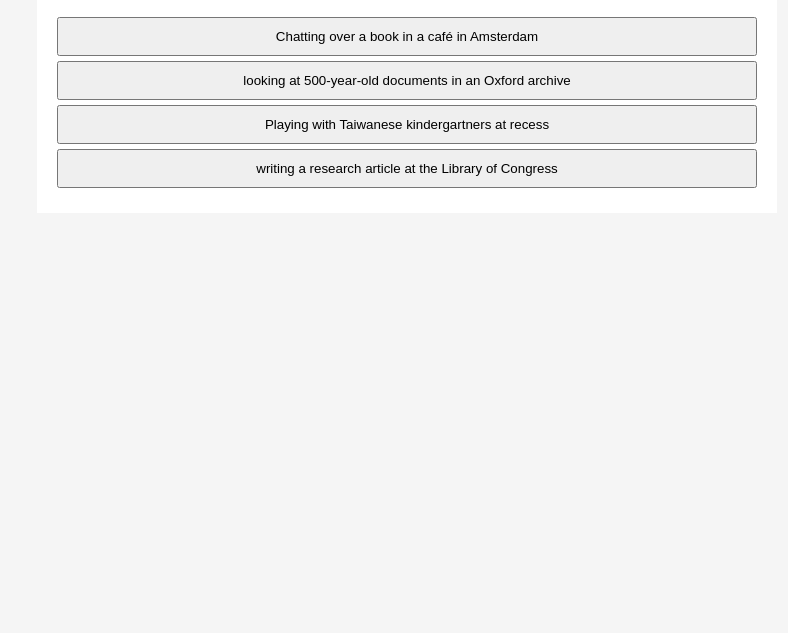
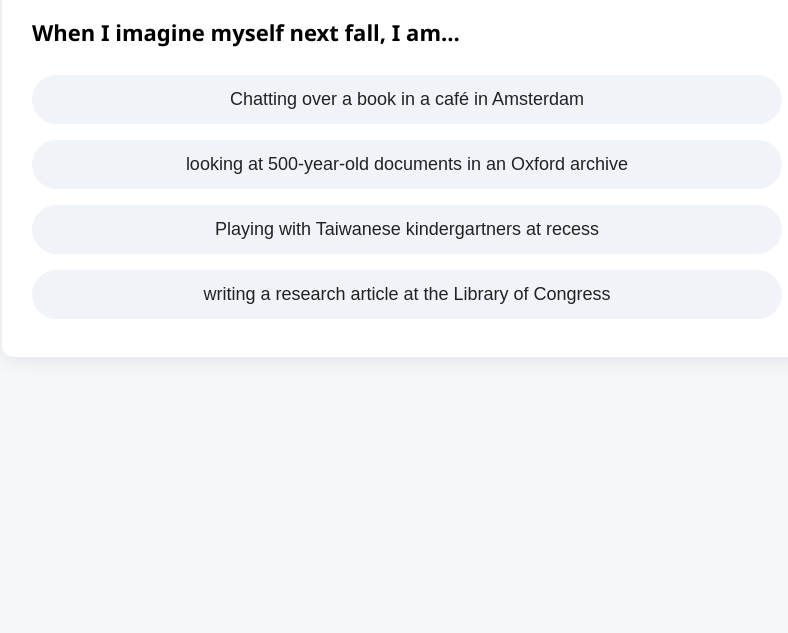
Before and after one commit to NSFPComms/quiz-wrapper, a plain HTML site: page WhichAwardQuiz.html in a window 1280 px wide. Shown: the part 167-800 px from the top of the page, without its empty margins (233-1021 px from the left). Drawn offline with Linux system fonts and the light colour scheme.

Commit message:
Update WhichAwardQuiz.html

```diff
--- a/WhichAwardQuiz.html
+++ b/WhichAwardQuiz.html
@@ -4,9 +4,71 @@
 <meta charset="UTF-8">
 <title>Flexible Quiz</title>
 <style>
-  body { font-family: Arial; background:#f5f5f5; }
-  #container { max-width:700px; margin:auto; background:white; padding:20px; }
-  button { display:block; width:100%; margin:5px 0; padding:10px; }
+  :root {
+    /* TEXT SIZES */
+    --title-size: 32px;
+    --question-size: 22px;
+    --option-size: 18px;
+
+    /* COLORS */
+    --bg-color: #f5f7fb;
+    --card-color: #ffffff;
+    --primary-color: #2a6f97;
+    --option-bg: #f0f4f8;
+    --option-hover: #dbeafe;
+    --option-text: #222;
+
+    /* SHAPES */
+    --border-radius: 12px;
+    --option-radius: 25px;
+
+    /* SHADOW */
+    --card-shadow: 0 4px 20px rgba(0,0,0,0.08);
+  }
+
+  body {
+    font-family: 'Segoe UI', Arial, sans-serif;
+    background: var(--bg-color);
+    margin: 0;
+  }
+
+  #container {
+    max-width: 750px;
+    margin: 40px auto;
+    background: var(--card-color);
+    padding: 30px;
+    border-radius: var(--border-radius);
+    box-shadow: var(--card-shadow);
+  }
+
+  h1 {
+    font-size: var(--title-size);
+    text-align: center;
+    color: var(--primary-color);
+  }
+
+  h2 {
+    font-size: var(--question-size);
+    margin-bottom: 20px;
+  }
+
+  button {
+    width: 100%;
+    padding: 14px;
+    margin: 8px 0;
+    font-size: var(--option-size);
+    background: var(--option-bg);
+    color: var(--option-text);
+    border: none;
+    border-radius: var(--option-radius);
+    cursor: pointer;
+    transition: all 0.2s ease;
+  }
+
+  button:hover {
+    background: var(--option-hover);
+    transform: scale(1.02);
+  }
 </style>
 </head>
 <body>
```
